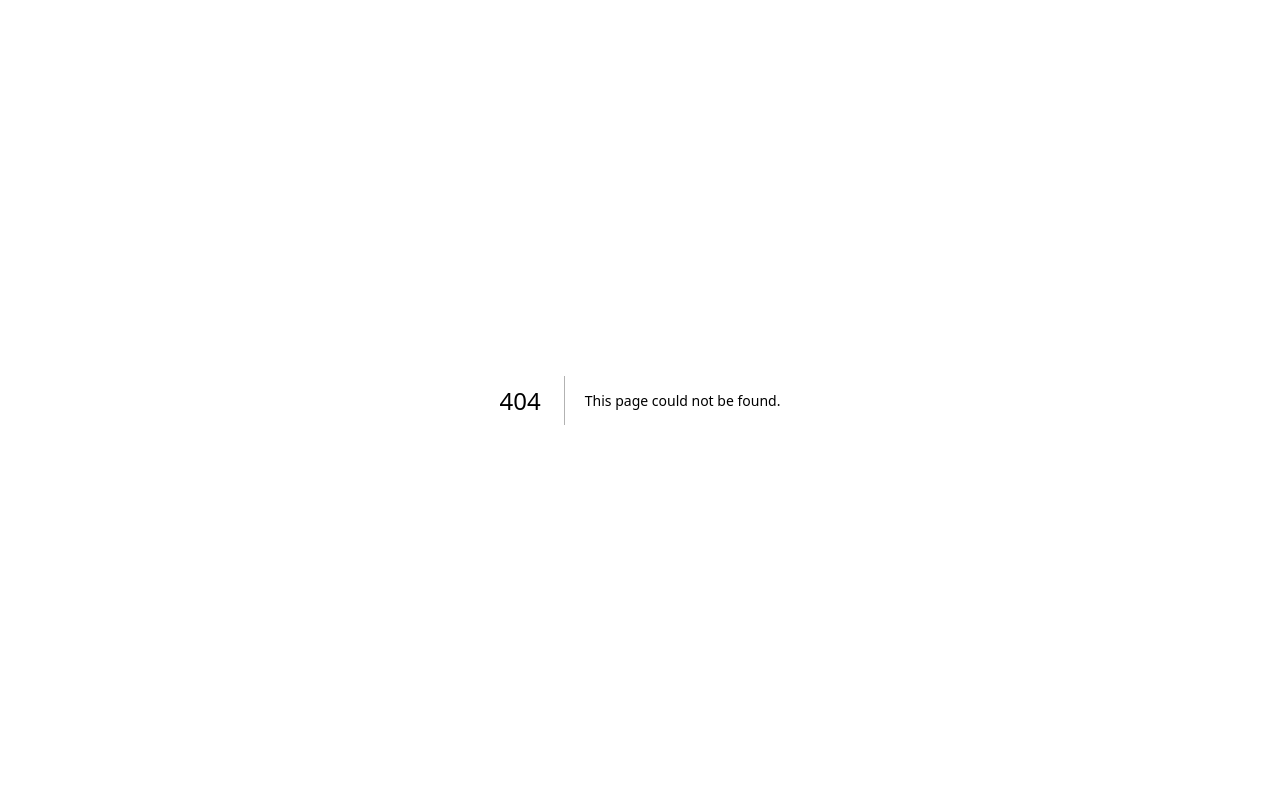
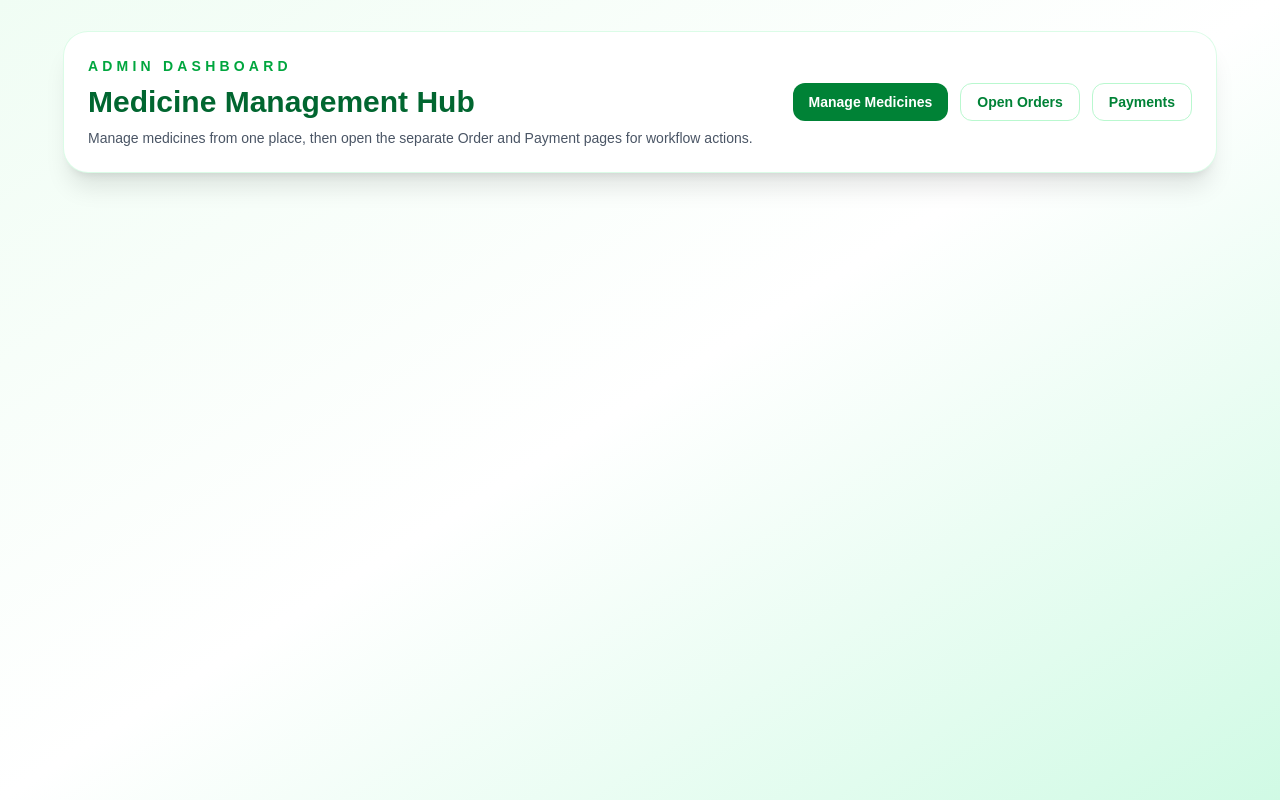
Before and after one commit to Asif11222/Pharmacy-Management-frontend, a Next.js app: page /admin in a window 1280 px wide. Before the commit this address had no page. Built offline with nearby package versions, Linux system fonts and the light colour scheme.

Commit message:
Admin dashboard route in frontend navigates medicines,orders,payment

```diff
--- /dev/null
+++ b/app/admin/page.tsx
@@ -0,0 +1,55 @@
+'use client';
+
+import { useRouter } from 'next/navigation';
+
+export default function AdminDashboardPage() {
+  const router = useRouter();
+
+  return (
+    <div className="min-h-screen bg-gradient-to-br from-green-50 via-white to-emerald-100 px-4 py-8 text-black">
+      <div className="mx-auto max-w-6xl space-y-8">
+        <section className="rounded-3xl bg-white p-6 shadow-xl ring-1 ring-green-100">
+          <div className="flex flex-col gap-4 lg:flex-row lg:items-center lg:justify-between">
+            <div>
+              <p className="text-sm font-semibold uppercase tracking-[0.3em] text-green-600">
+                Admin Dashboard
+              </p>
+              <h1 className="mt-2 text-3xl font-bold text-green-800">
+                Medicine Management Hub
+              </h1>
+              <p className="mt-2 max-w-2xl text-sm text-gray-600">
+                Manage medicines from one place, then open the separate Order and Payment pages for
+                workflow actions.
+              </p>
+            </div>
+
+            <div className="flex flex-wrap gap-3">
+              <button
+                type="button"
+                onClick={() => router.push('/medicines')}
+                className="rounded-xl bg-green-700 px-4 py-2 text-sm font-semibold text-white hover:bg-green-800"
+              >
+                Manage Medicines
+              </button>
+              <button
+                type="button"
+                onClick={() => router.push('/order')}
+                className="rounded-xl border border-green-200 px-4 py-2 text-sm font-semibold text-green-700 hover:bg-green-50"
+              >
+                Open Orders
+              </button>
+              <button
+                type="button"
+                onClick={() => router.push('/payments')}
+                className="rounded-xl border border-green-200 px-4 py-2 text-sm font-semibold text-green-700 hover:bg-green-50"
+              >
+                Payments
+              </button>
+            </div>
+          </div>
+        </section>
+
+      </div>
+    </div>
+  );
+}
```
